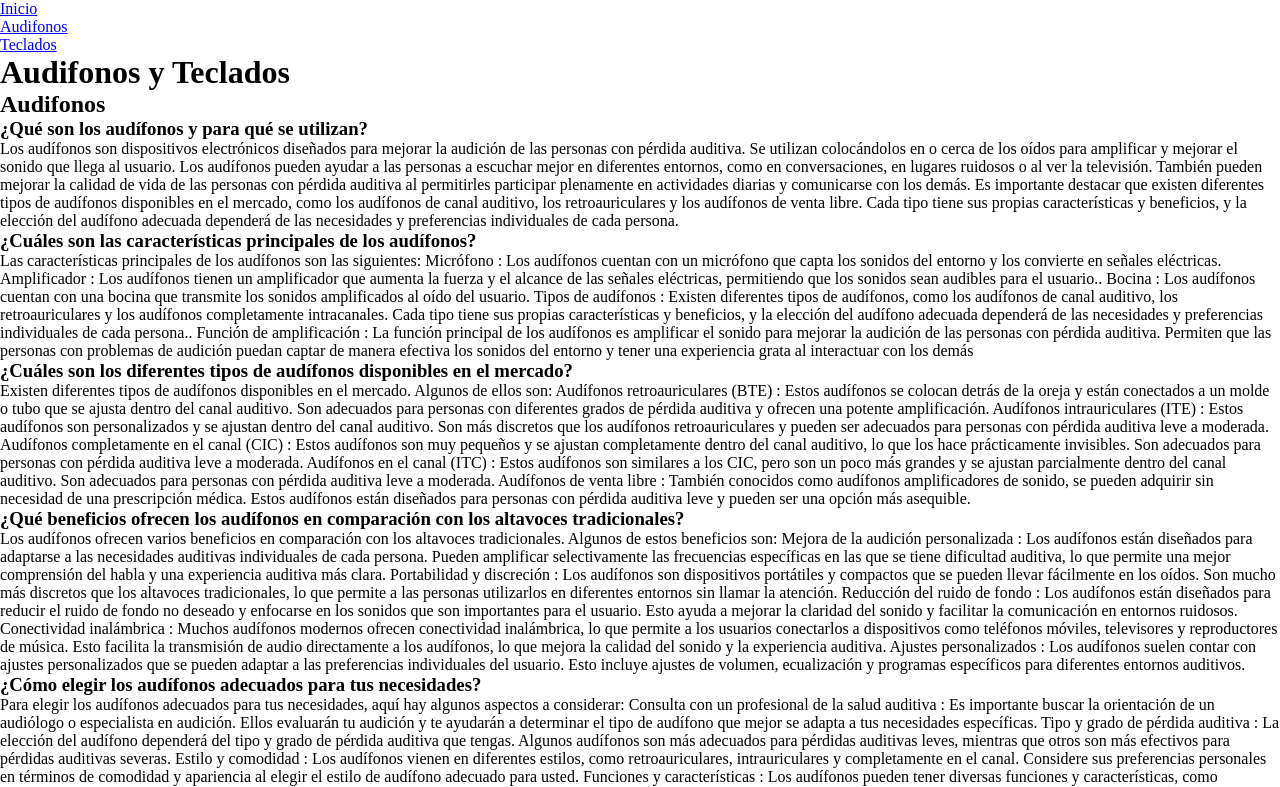
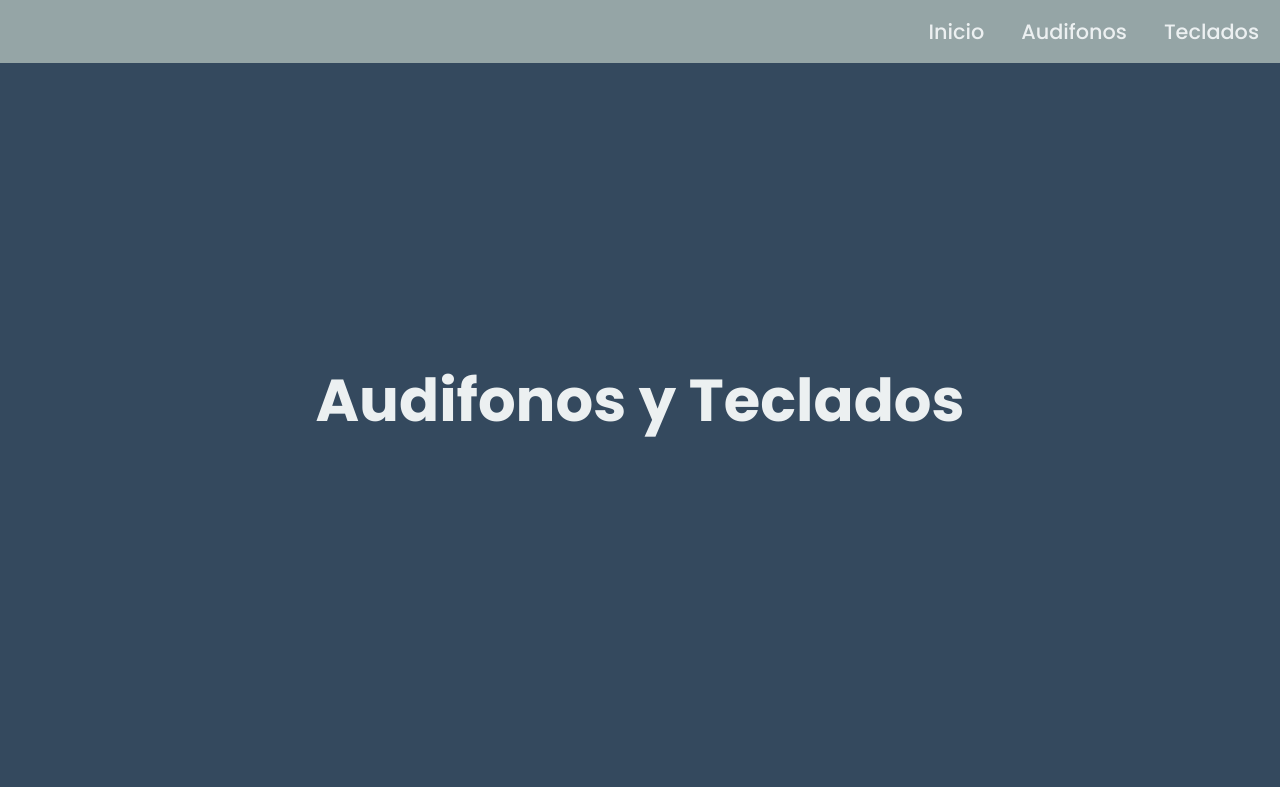
Before and after one commit to Nuila30/Aless, a plain HTML site: page index.html in a window 1280 px wide. Shown: the top 787 px of the page. Drawn offline with Linux system fonts and the light colour scheme; files that its build step writes are made by us from their sources.

Commit message:
Primeros diseños del menu y el header

```diff
--- a/css/style.css
+++ b/css/style.css
@@ -1,5 +1,59 @@
+@import url("https://fonts.googleapis.com/css2?family=Poppins:ital,wght@0,100;0,200;0,300;0,500;0,600;0,700;1,100;1,200;1,300;1,400;1,500&display=swap");
+
 * {
   padding: 0;
   margin: 0;
   box-sizing: border-box;
 }
+
+body {
+  font-family: "Poppins";
+}
+
+.hero {
+  position: relative;
+  display: flex;
+  justify-content: center;
+  align-items: center;
+  min-height: 100vh;
+  background-color: #34495e;
+}
+
+.navbar {
+  position: fixed;
+  top: 0;
+  left: 0;
+  width: 100%;
+  height: auto;
+}
+
+.navbar__items {
+  display: flex;
+  justify-content: end;
+  width: 100%;
+  background-color: #95a5a6;
+}
+
+.navbar__item {
+  display: inline-block;
+  margin-right: 5px;
+  padding: 1rem;
+  list-style: none;
+  transition: background-color 0.3s;
+  cursor: pointer;
+}
+
+.navbar__item:hover {
+  background-color: #34495e;
+}
+
+.link {
+  font-size: 1.3rem;
+  text-decoration: none;
+  color: #ecf0f1;
+}
+
+.title {
+  font-size: 3.7em;
+  color: #ecf0f1;
+}
--- a/index.html
+++ b/index.html
@@ -3,7 +3,7 @@
     <head>
       <meta charset="UTF-8" />
       <meta name="viewport" content="width=device-width, initial-scale=1.0" />
-      <link rel="stylesheet" href="style.css" />
+      <link rel="stylesheet" href="css/style.css" />
       <title>Audifonos y Teclados</title>
     </head>
     <body>
@@ -11,17 +11,17 @@
         <nav class="navbar">
           <ul class="navbar__items">
             <li class="navbar__item">
-              <a href="#home">Inicio</a>
+              <a href="#home" class="link">Inicio</a>
             </li>
             <li class="navbar__item">
-              <a href="#section__audifonos">Audifonos</a>
+              <a href="#section__audifonos" class="link">Audifonos</a>
             </li>
             <li class="navbar__item">
-              <a href="#section__teclados">Teclados</a>
+              <a href="#section__teclados" class="link">Teclados</a>
             </li>
           </ul>
         </nav>
-        <h1>Audifonos y Teclados</h1>
+        <h1 class="title">Audifonos y Teclados</h1>
       </header>
       <main class="wrapper">
         <section class="wrapper__container" id="section__audifonos">
```
